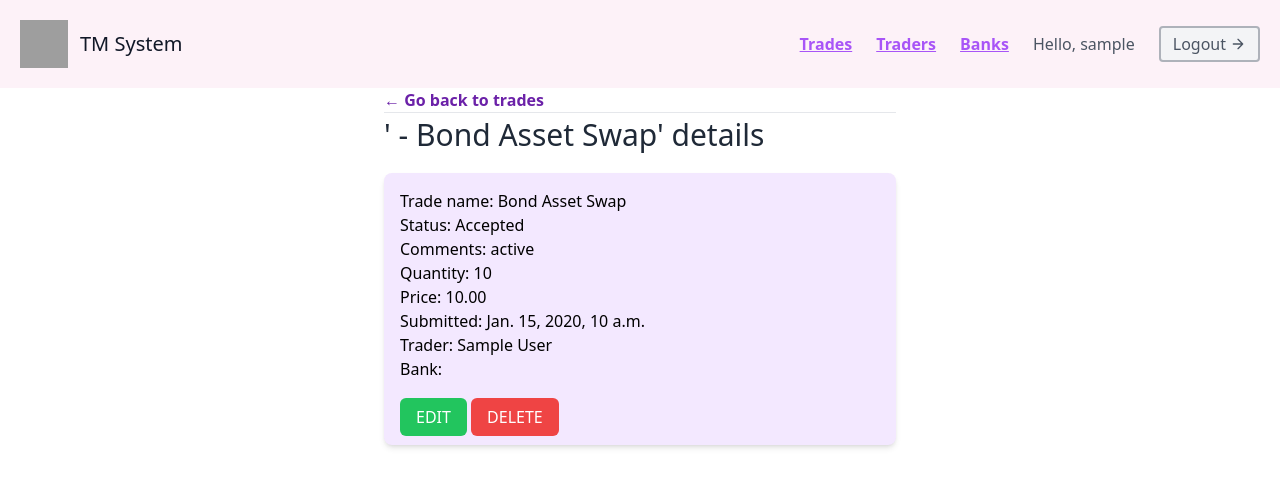
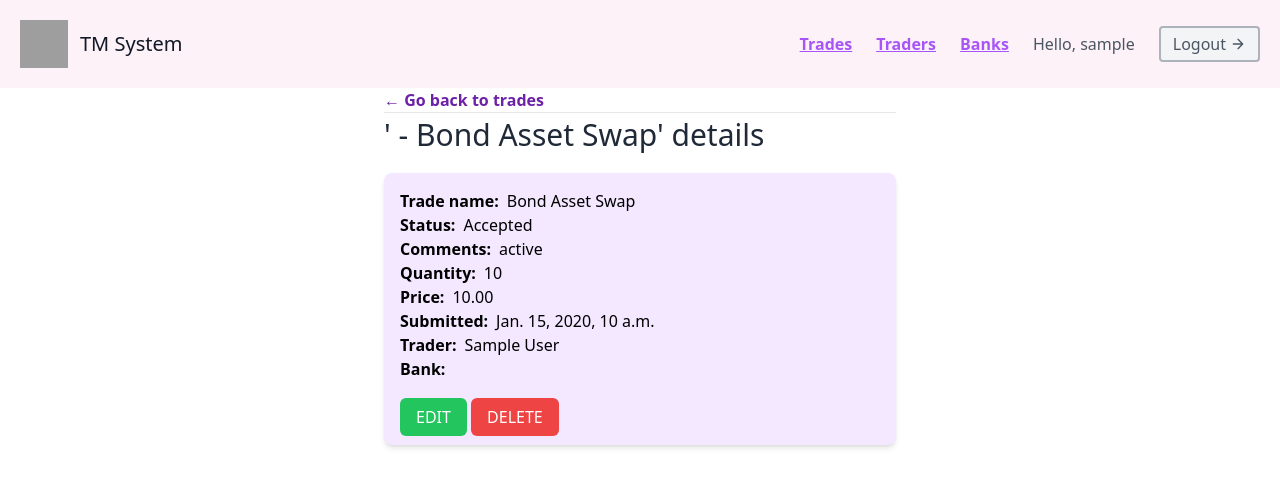
Before and after one commit to angelirozalvarez/SEA-Module, a Django app: page /trades/trade-detail/1/ in a window 1280 px wide. Shown: the top 487 px of the page. Run offline with Django 5.2, Linux system fonts and the light colour scheme; a user stored in the database is signed in; tables that the repository leaves empty hold one stand-in row (values such as "Sample post"); some libraries are stand-ins or nearby versions; grey boxes are pictures that could not be loaded.

Commit message:
Downloaded crispy forms and prettified forms for trades

```diff
--- a/requirements.txt
+++ b/requirements.txt
@@ -1,4 +1,6 @@
 asgiref==3.7.2
+crispy-tailwind==1.0.3
 Django==5.0.2
+django-crispy-forms==2.1
 pytz==2024.1
 sqlparse==0.4.4
--- a/trades/templates/trades/trade_create.html
+++ b/trades/templates/trades/trade_create.html
@@ -1,4 +1,5 @@
 {% extends 'base.html' %}
+{% load tailwind_filters %}
 
 {% block content %}
 
@@ -10,7 +11,7 @@
         <form method="post" class="mt-5 bg-purple-100 p-4 rounded-lg shadow-md">
             {% csrf_token %}
             <div class="grid grid-cols-1 gap-4">
-                {{ form.as_p }}
+                {{ form|crispy }}
             </div>
             <br/>
             <button type="submit" class="w-full text-white bg-purple-500 hover:bg-purple-800 px-4 py-2 rounded-md">
--- a/trades/templates/trades/trade_detail.html
+++ b/trades/templates/trades/trade_detail.html
@@ -7,14 +7,40 @@
     <div class="py-1 border-t border-gray-200">
         <h1 class="text-3xl text-gray-800">'{{ trade.bank }} - {{ trade.trade_name }}' details</h1>
         <div class="mt-5 bg-purple-100 p-4 rounded-lg shadow-md">
-            <div class="grid grid-cols-1 gap-4">Trade name: {{trade.trade_name}}</div>
-            <div class="grid grid-cols-1 gap-4">Status: {{trade.status}}</div>
-            <div class="grid grid-cols-1 gap-4">Comments: {{trade.status_comments}}</div>
-            <div class="grid grid-cols-1 gap-4">Quantity: {{trade.quantity}}</div>
-            <div class="grid grid-cols-1 gap-4">Price: {{ trade.price }}</div>
-            <div class="grid grid-cols-1 gap-4">Submitted: {{ trade.datetime }}</div>
-            <div class="grid grid-cols-1 gap-4">Trader: {{ trade.trader }}</div>
-            <div class="grid grid-cols-1 gap-4">Bank: {{ trade.bank }}</div>
+            <div>
+                <div class="flex items-center">
+                    <span class="font-bold mr-2">Trade name:</span>
+                    <span>{{ trade.trade_name }}</span>
+                </div>
+                <div class="flex items-center">
+                    <span class="font-bold mr-2">Status:</span>
+                    <span>{{ trade.status }}</span>
+                </div>
+                <div class="flex items-center">
+                    <span class="font-bold mr-2">Comments:</span>
+                    <span>{{ trade.status_comments }}</span>
+                </div>
+                <div class="flex items-center">
+                    <span class="font-bold mr-2">Quantity:</span>
+                    <span>{{ trade.quantity }}</span>
+                </div>
+                <div class="flex items-center">
+                    <span class="font-bold mr-2">Price:</span>
+                    <span>{{ trade.price }}</span>
+                </div>
+                <div class="flex items-center">
+                    <span class="font-bold mr-2">Submitted:</span>
+                    <span>{{ trade.datetime }}</span>
+                </div>
+                <div class="flex items-center">
+                    <span class="font-bold mr-2">Trader:</span>
+                    <span>{{ trade.trader }}</span>
+                </div>
+                <div class="flex items-center">
+                    <span class="font-bold mr-2">Bank:</span>
+                    <span>{{ trade.bank }}</span>
+                </div>
+            </div>
             <br/>
             <a href="{% url 'trades:trade-update' trade.pk %}" class="w-full text-white bg-green-500 hover:bg-green-800 px-4 py-2 rounded-md">EDIT</a>
             {% if request.user.is_staff %}
--- a/trades/templates/trades/trade_list.html
+++ b/trades/templates/trades/trade_list.html
@@ -21,9 +21,9 @@
     <div class="container px-5 py-3 mx-auto flex flex-wrap">
         <div class="w-full mb-6 py-3 flex justify-between items-center border-b border-gray-200">
             <h1 class="text-gray-800 font-bold text-xl">NatWest Markets Trades</h1>
-                    <a class="text-white hover:bg-purple-800 bg-purple-500 px-2 py-2 rounded-md" href="{% url 'trades:trade-create' %}">
-                        + Create a new trade
-                    </a>
+            <a class="text-white hover:bg-purple-800 bg-purple-500 px-2 py-2 rounded-md" href="{% url 'trades:trade-create' %}">
+                + Create a new trade
+            </a>
         </div>
 
         <div class="flex flex-col w-full">
--- a/trades/templates/trades/trade_update.html
+++ b/trades/templates/trades/trade_update.html
@@ -1,4 +1,5 @@
 {% extends 'base.html' %}
+{% load tailwind_filters %}
 
 {% block content %}
 
@@ -16,7 +17,7 @@
             <form method="post" class="mt-5 bg-purple-100 p-4 rounded-lg shadow-md">
                 {% csrf_token %}
                 <div class="grid grid-cols-1 gap-4">
-                    {{ form.as_p }}
+                    {{ form|crispy }}
                 </div>
                 <br/>
                 <button type="submit" class="w-full text-white bg-purple-500 hover:bg-purple-800 px-4 py-2 rounded-md">
```
Also changed, not shown: TMSystem/settings.py (+11 -0 lines).
